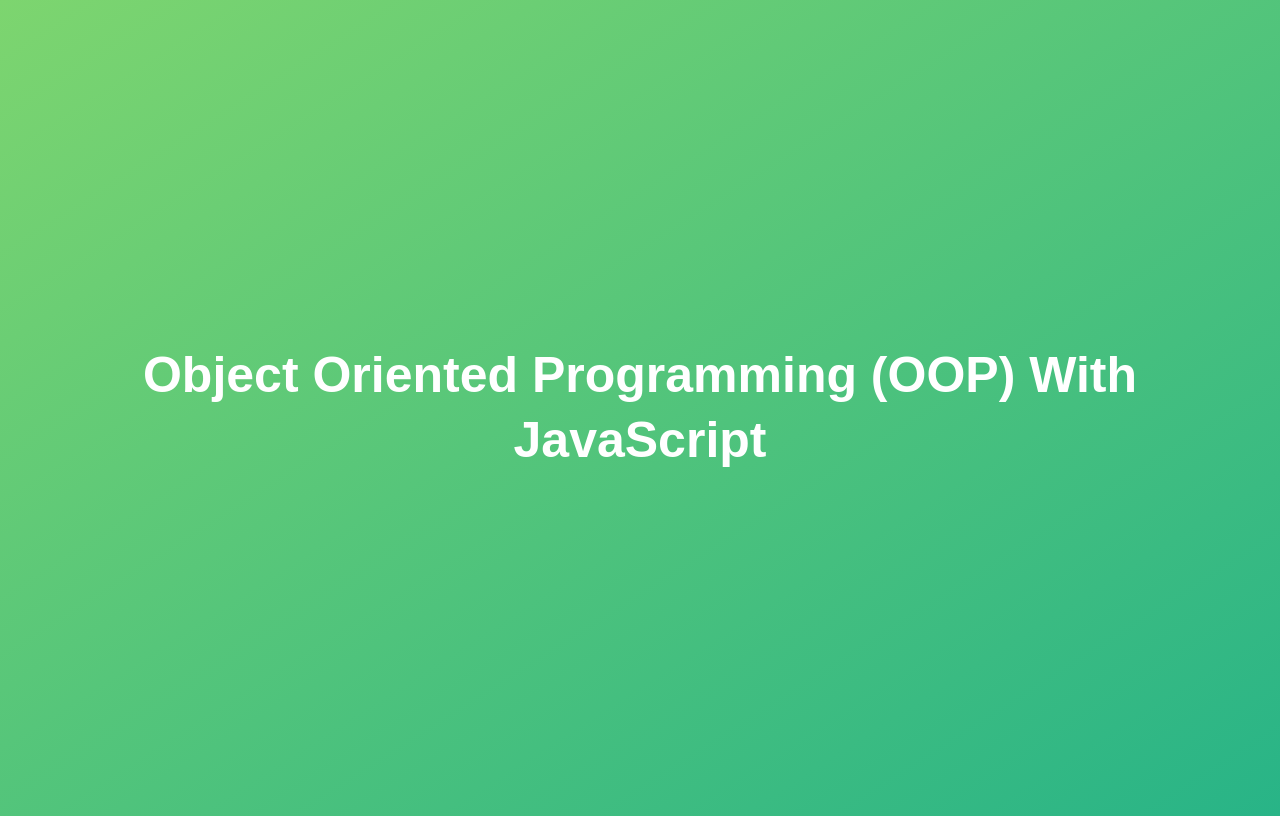
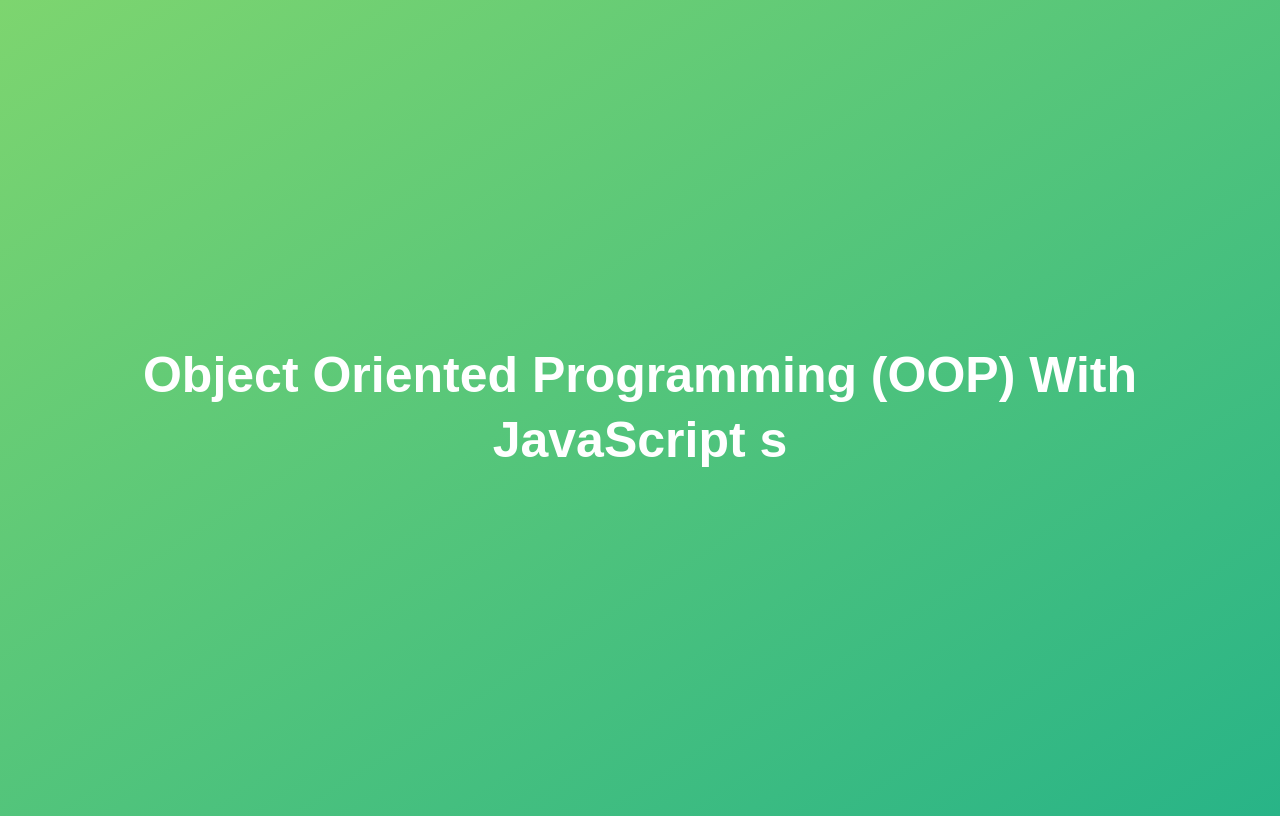
Before and after one commit to SatyamTiwari9336/OOP, a plain HTML site: page index.html in a window 1280 px wide. Drawn offline with Linux system fonts and the light colour scheme.

Commit message:
new files

```diff
--- a/index.html
+++ b/index.html
@@ -1,5 +1,6 @@
 <!DOCTYPE html>
 <html lang="en">
+
 <head>
   <meta charset="UTF-8" />
   <meta name="viewport" content="width=device-width, initial-scale=1.0" />
@@ -12,6 +13,7 @@
       align-items: center;
       background: linear-gradient(to top left, #28b487, #7dd56f);
     }
+
     h1 {
       font-family: sans-serif;
       font-size: 50px;
@@ -24,7 +26,9 @@
   </style>
   <script defer src="script.js"></script>
 </head>
+
 <body>
-    <h1>Object Oriented Programming (OOP) With JavaScript</h1>
+  <h1>Object Oriented Programming (OOP) With JavaScript s</h1>
 </body>
+
 </html>
```
Lines whose indentation alone changed are shown as unchanged.
